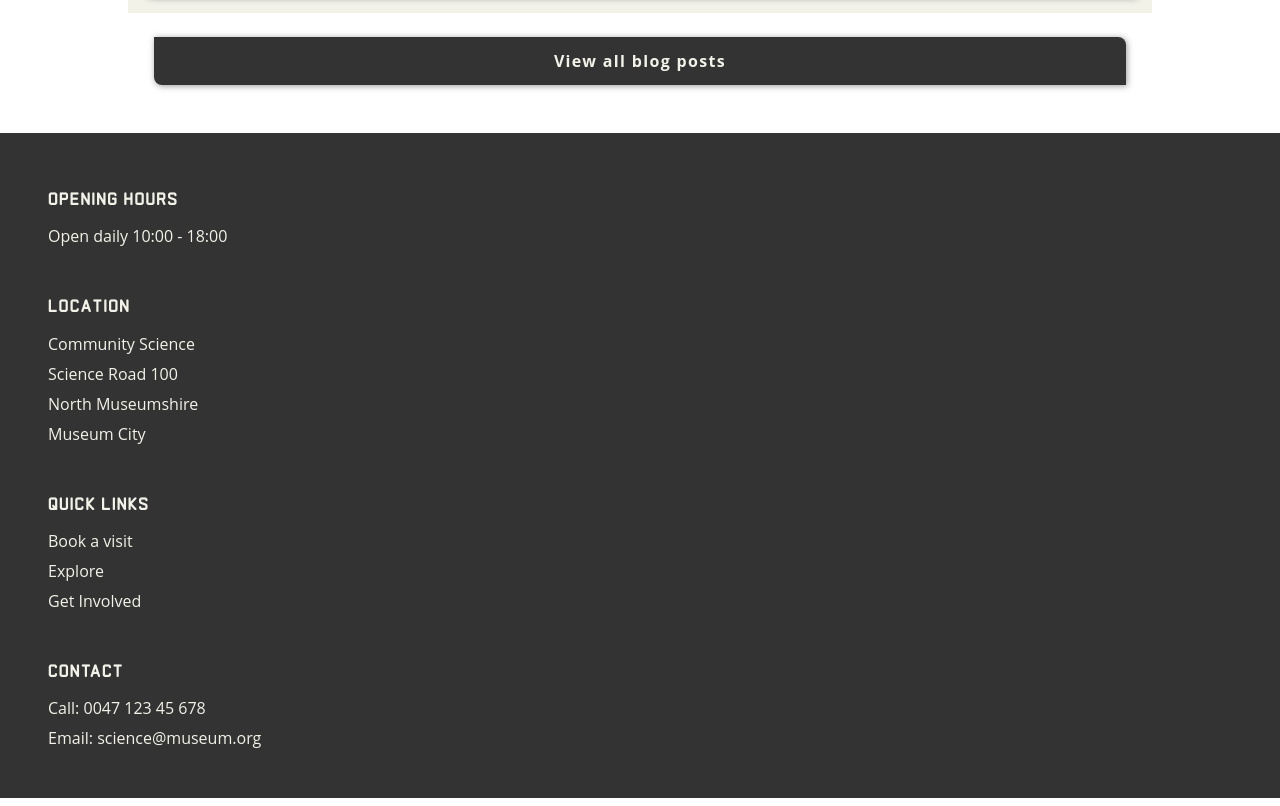
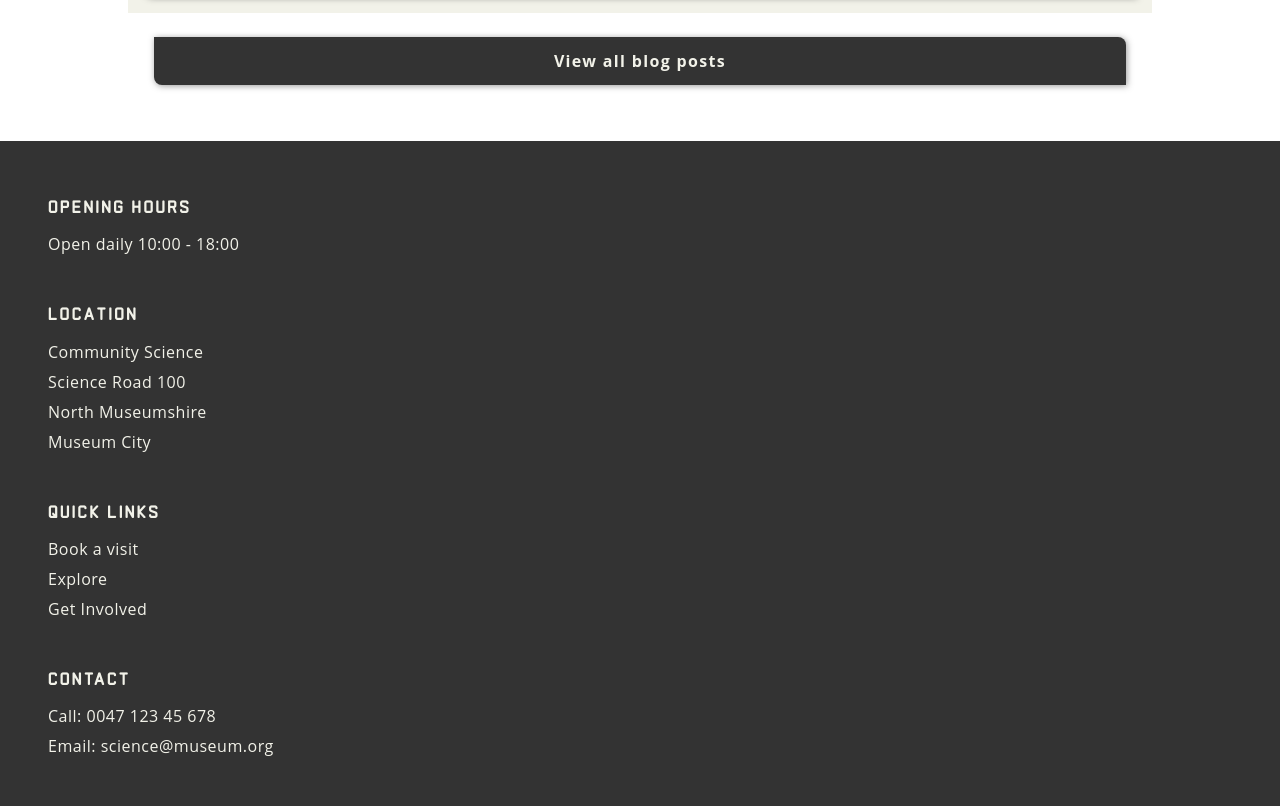
Before and after one commit to anneandersen92/semester-project, a plain HTML site: page index.html in a window 1280 px wide. Shown: the part 6085-6891 px from the top of the page. Drawn offline with Linux system fonts and the light colour scheme.

Commit message:
update footer

```diff
--- a/styles/styles.css
+++ b/styles/styles.css
@@ -159,6 +159,7 @@ footer {
     flex-direction: column;
     gap: 40px;
     padding: 48px;
+    margin-top: 56px;
 }
 
 .footer-section {
@@ -170,7 +171,7 @@ footer {
 .footer-head {
     font-family: var(--header-font);
     font-size: 14pt;
-    letter-spacing: 1px;
+    letter-spacing: 2px;
     color: var(--alabaster);
     text-transform: uppercase;
     line-height: 2;
@@ -179,6 +180,7 @@ footer {
 footer p,
 footer a {
     color: var(--alabaster);
+    letter-spacing: 0.5px;
 }
 
 footer a:hover {
```
